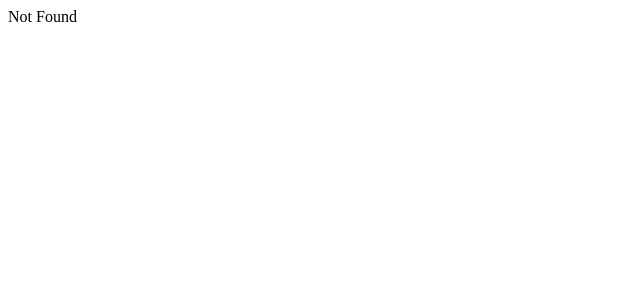
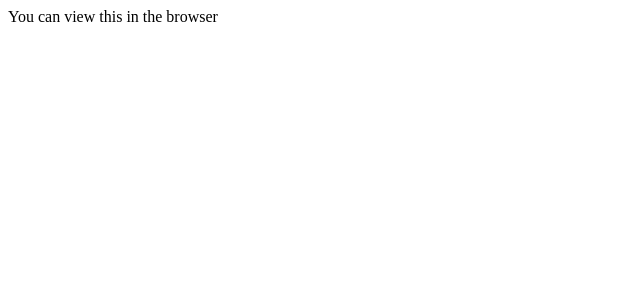
Before and after one commit to jake-transcrypts/nextjs-tutorial, a Next.js app: page /%5Flibrary in a window 1280 px wide. Before the commit this address had no page. Shown: the top 300 px of the page, without its empty margins (0-640 px from the left). Built offline with nearby package versions, Linux system fonts and the light colour scheme.

Commit message:
Private folders and underscore urls

```diff
--- /dev/null
+++ b/src/app/%5Flibrary/page.tsx
@@ -0,0 +1,4 @@
+// URL will be `localhost:3000/_library`
+export default function RouteWithAnUnderscore() {
+  return <div>You can view this in the browser</div>;
+}
--- /dev/null
+++ b/src/app/_lib/format-date.ts
@@ -0,0 +1,3 @@
+export const formatDate = (date: Date) => {
+  return date.toLocaleDateString();
+};
--- /dev/null
+++ b/src/app/_lib/page.tsx
@@ -0,0 +1,4 @@
+// This file is unroutable at `localhost:3000/_lib`
+export default function PrivateRoute() {
+  return <div>You cannot view this in the browser</div>;
+}
```
